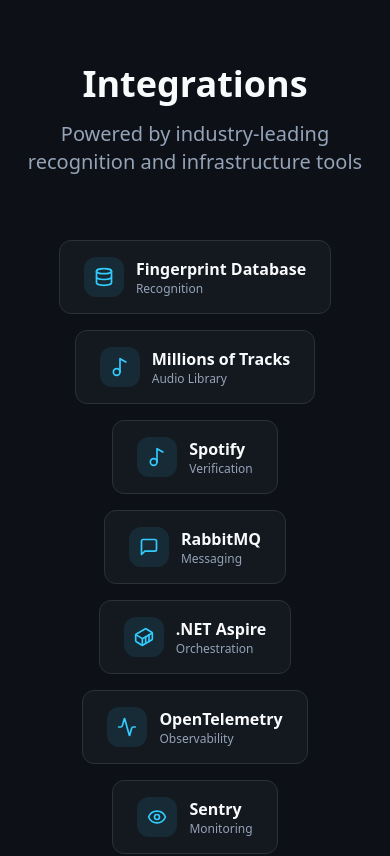
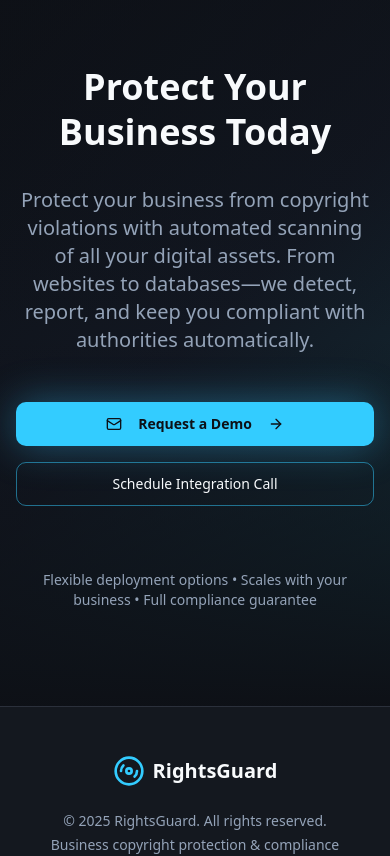
Before and after one commit to ObseumEU/audio-guardian-ai, a React (Vite) app: page / in a window 390 px wide. Shown: the part 7140-7996 px from the top of the page. Built offline with nearby package versions, Linux system fonts and the light colour scheme; the HTML template or start-up script is replaced by a standard one.

Commit message:
Remove Integrations section

```diff
--- a/src/components/Integrations.tsx
+++ /dev/null
@@ -1,43 +0,0 @@
-import { Database, Music2, MessageSquare, Activity, Container, Eye } from "lucide-react";
-
-const integrations = [
-  { icon: Database, name: "Fingerprint Database", category: "Recognition" },
-  { icon: Music2, name: "Millions of Tracks", category: "Audio Library" },
-  { icon: Music2, name: "Spotify", category: "Verification" },
-  { icon: MessageSquare, name: "RabbitMQ", category: "Messaging" },
-  { icon: Container, name: ".NET Aspire", category: "Orchestration" },
-  { icon: Activity, name: "OpenTelemetry", category: "Observability" },
-  { icon: Eye, name: "Sentry", category: "Monitoring" },
-];
-
-export const Integrations = () => {
-  return (
-    <section className="py-24 bg-background">
-      <div className="container mx-auto px-4">
-        <div className="text-center mb-16 space-y-4">
-          <h2 className="text-4xl md:text-5xl font-bold">Integrations</h2>
-          <p className="text-xl text-muted-foreground max-w-3xl mx-auto">
-            Powered by industry-leading recognition and infrastructure tools
-          </p>
-        </div>
-
-        <div className="flex flex-wrap justify-center gap-4 max-w-4xl mx-auto">
-          {integrations.map((integration, index) => (
-            <div
-              key={index}
-              className="flex items-center gap-3 px-6 py-4 rounded-xl bg-card border border-border hover:border-primary/50 transition-all duration-300 hover:shadow-glow group"
-            >
-              <div className="w-10 h-10 rounded-lg bg-primary/10 flex items-center justify-center group-hover:bg-primary/20 transition-colors">
-                <integration.icon className="w-5 h-5 text-primary" />
-              </div>
-              <div>
-                <div className="font-semibold">{integration.name}</div>
-                <div className="text-xs text-muted-foreground">{integration.category}</div>
-              </div>
-            </div>
-          ))}
-        </div>
-      </div>
-    </section>
-  );
-};
--- a/src/pages/Index.tsx
+++ b/src/pages/Index.tsx
@@ -4,7 +4,6 @@ import { Benefits } from "@/components/Benefits";
 import { HowItWorks } from "@/components/HowItWorks";
 import { Features } from "@/components/Features";
 import { TargetAudience } from "@/components/TargetAudience";
-import { Integrations } from "@/components/Integrations";
 import { CTA } from "@/components/CTA";
 import { Footer } from "@/components/Footer";
 
@@ -18,7 +17,6 @@ const Index = () => {
         <HowItWorks />
         <Features />
         <TargetAudience />
-        <Integrations />
         <CTA />
       </main>
       <Footer />
```
